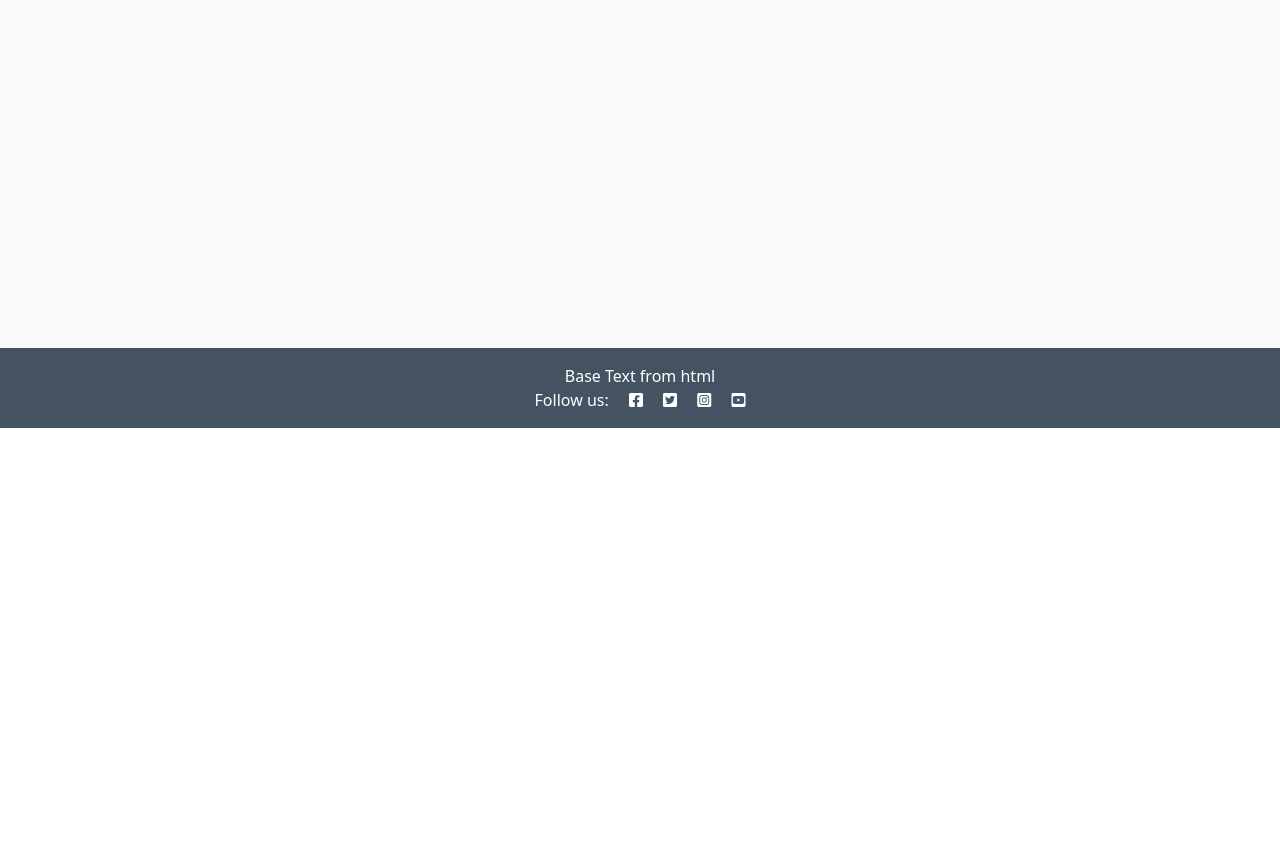
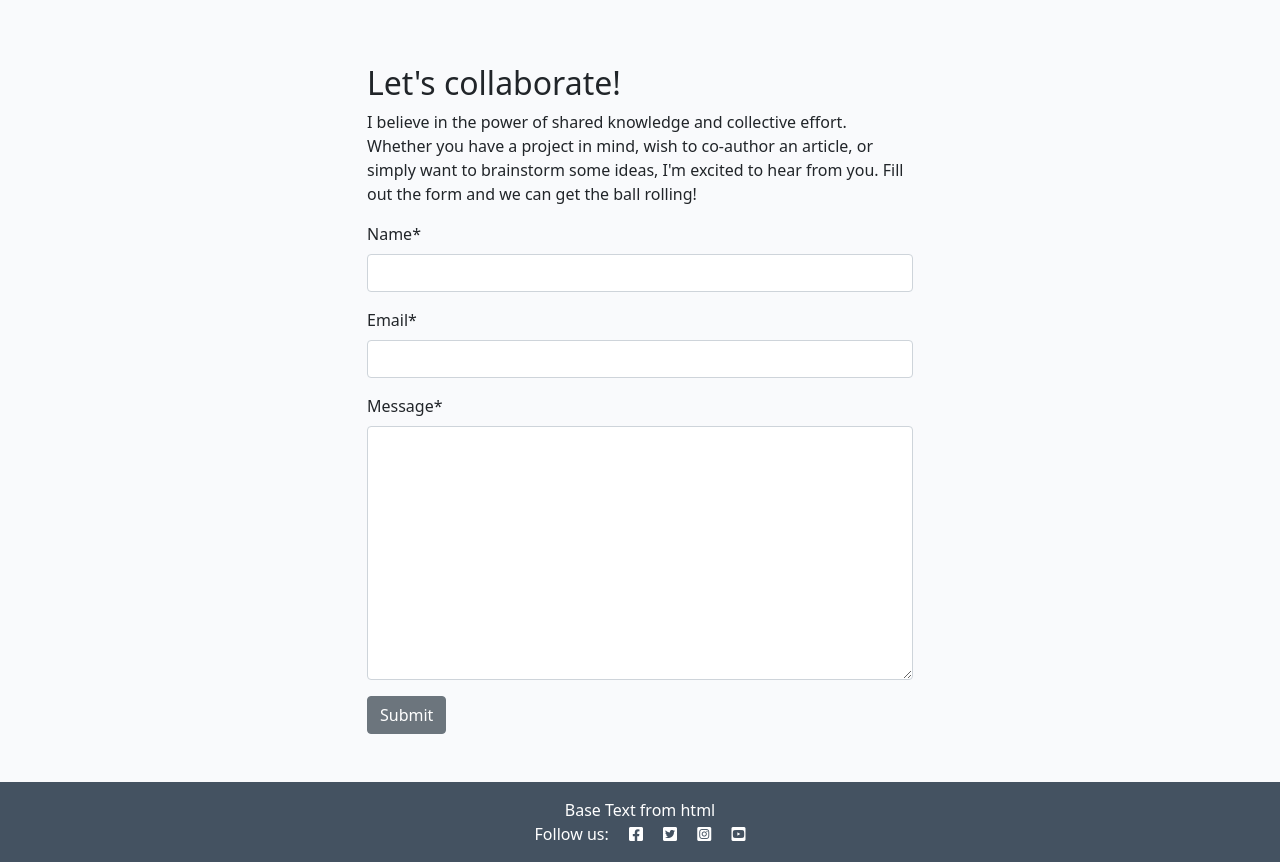
Before and after one commit to bmays9/blogging-djangos, a Django app: page /about/ in a window 1280 px wide. Shown: the part 372-1234 px from the top of the page. Before the commit the page ends 800 px from the top, so only its background shows below. Run offline with Django 4.2, Linux system fonts and the light colour scheme; data that the repository does not hold is empty; some libraries are stand-ins or nearby versions.

Commit message:
Adding collaboration form to about page

```diff
--- /dev/null
+++ b/about/forms.py
@@ -0,0 +1,7 @@
+from .models import CollaborateRequest
+from django import forms
+
+class CollaborateForm(forms.ModelForm):
+    class Meta:
+        model = CollaborateRequest
+        fields = ('name', 'email', 'message')
--- a/about/models.py
+++ b/about/models.py
@@ -1,10 +1,22 @@
 from django.db import models
 
 # Create your models here.
+
+
 class About(models.Model):
-    title = models.CharField(max_length=100, unique=True)
+    title = models.CharField(max_length=200)
+    updated_on = models.DateTimeField(auto_now=True)
     content = models.TextField()
-    updated_on = models.DateTimeField(auto_now=True)
 
     def __str__(self):
-        return f"{self.title}"
+        return self.title
+
+
+class CollaborateRequest(models.Model):
+    name = models.CharField(max_length=200)
+    email = models.EmailField()
+    message = models.TextField()
+    read = models.BooleanField(default=False)
+
+    def __str__(self):
+        return f"Collaboration request from {self.name}"
--- a/about/templates/about/about.html
+++ b/about/templates/about/about.html
@@ -1,15 +1,15 @@
 {% extends 'base.html' %}
+{% load static %}
+{% load crispy_forms_tags %}
+
 {% block content %}
-{% load static %}
 <div class="container mt-5">
     <div class="row">
-    <div class="col-4 text-center">
-      <img src="{% static 'images/nobody.jpg' %}" width="75%" />
+        <div class="col-12 col-md-4 text-center">
+            <img src="{% static 'images/nobody.jpg' %}" width="75%">
         </div>
-    <div class="col-8">
-      <!-- Title goes between these h2 tags -->
+        <div class="col-12 col-md-8">
             <h2>{{ about.title }}</h2>
-      <!-- Content goes directly underneath this -->
             {{ about.content | safe }}
         </div>
     </div>
@@ -20,5 +20,24 @@
           <p class="text-end"><em>Updated on: {{ about.updated_on }}</em></p>
         </div>
     </div>
+    <div class="row justify-content-center">
+        <div class="col-12 col-md-6 my-5">
+            <h2>Let's collaborate!</h2>
+            <p>I believe in the power of shared knowledge and collective effort.
+                Whether you have a project in mind, wish to co-author
+                an article, or simply want to brainstorm some ideas,
+                I'm excited to hear from you. Fill out the form
+                and we can get the ball rolling!</p>
+
+            <!-- add your form here. Your submit button should
+                                have the classes of btn, btn-secondary -->
+
+            <form method="post">
+              {{ collaborate_form | crispy }}
+              {% csrf_token %}
+              <button class="btn btn-secondary" type="submit">Submit</button>
+            </form>
+        </div>
+    </div>
 </div>
 {% endblock content %}
--- a/about/views.py
+++ b/about/views.py
@@ -1,6 +1,7 @@
 from django.shortcuts import render, get_object_or_404
 from django.views import generic
 from .models import About
+from .forms import CollaborateForm
 
 # Create your views here.
 def about_me(request):
@@ -8,9 +9,11 @@ def about_me(request):
     Renders the about page
     """
     about = About.objects.all().order_by('-updated_on').first()
+    collaborate_form = CollaborateForm()
 
     return render(
         request,
         "about/about.html",
-        {"about": about},
+        {"about": about,
+        "collaborate_form": collaborate_form},
     )
--- a/blog/views.py
+++ b/blog/views.py
@@ -31,6 +31,7 @@ def post_detail(request, slug):
     comments = post.comments.all().order_by("-created_on")
     comment_count = post.comments.filter(approved=True).count()
     if request.method == "POST":
+        print("Received a POST request")
         comment_form = CommentForm(data=request.POST)
         if comment_form.is_valid():
             comment = comment_form.save(commit=False)
@@ -40,6 +41,7 @@ def post_detail(request, slug):
 
     comment_form = CommentForm()
 
+    print("Just about to render template")
     return render(
         request,
         "blog/post_detail.html",
```
Also changed, not shown: about/admin.py (+12 -2 lines). Lines whose indentation alone changed are shown as unchanged.
